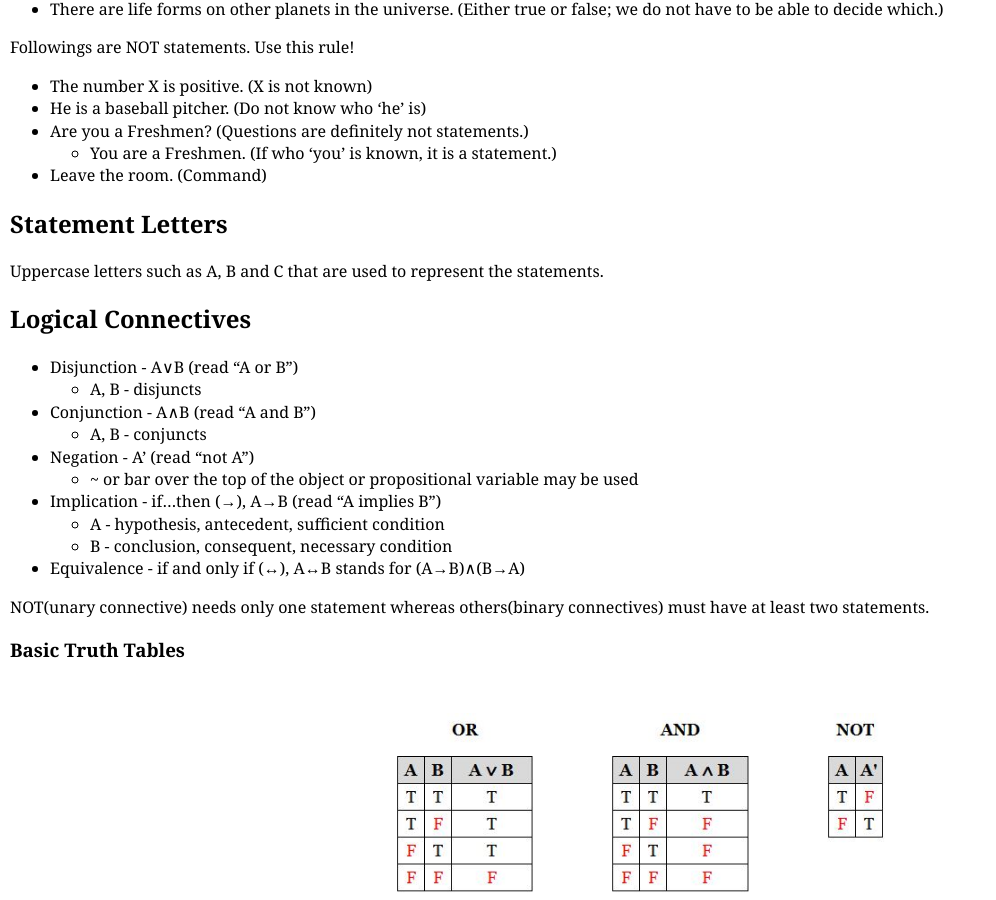
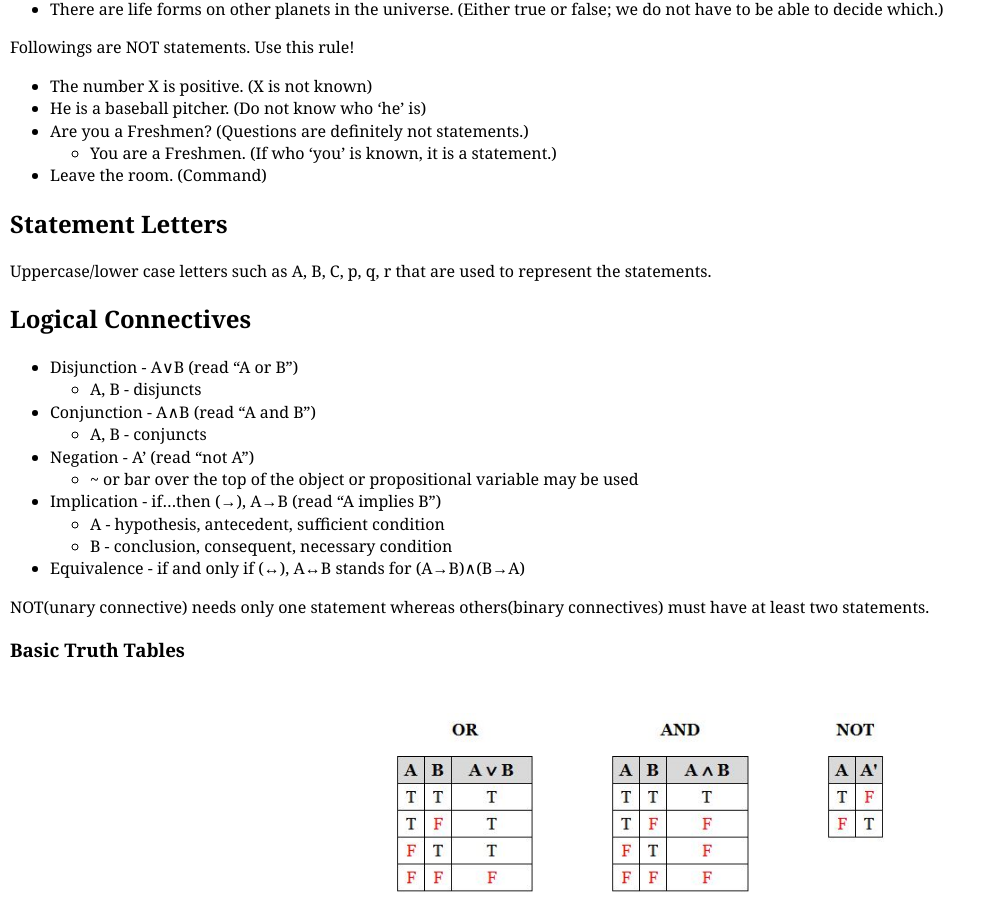
Before and after one commit to kyungjae-lee/kyungjae-lee.github.io, a Jekyll site: the page built from _posts/discrete-structures/2021-08-23-statements-symbolic-representation-and-tautologies.md, in a window 1280 px wide and 900 px high, scrolled down 721 px. Shown: the whole window, without its empty margins (0-996 px from the left). Built offline with Jekyll 4.4.1, drawn with Linux system fonts in a browser that asks for light colours.

Commit message:
Update 'statements-symbolic-representation-and-tautologies' notes

```diff
--- a/_posts/discrete-structures/2021-08-23-statements-symbolic-representation-and-tautologies.md
+++ b/_posts/discrete-structures/2021-08-23-statements-symbolic-representation-and-tautologies.md
@@ -28,7 +28,8 @@ Followings are NOT statements. Use this rule!
 
 ## Statement Letters
 
-Uppercase letters such as A, B and C that are used to represent the statements.
+Uppercase/lower case letters such as A, B, C, p, q, r that are used to
+represent the statements.
 
 
 ## Logical Connectives
```
